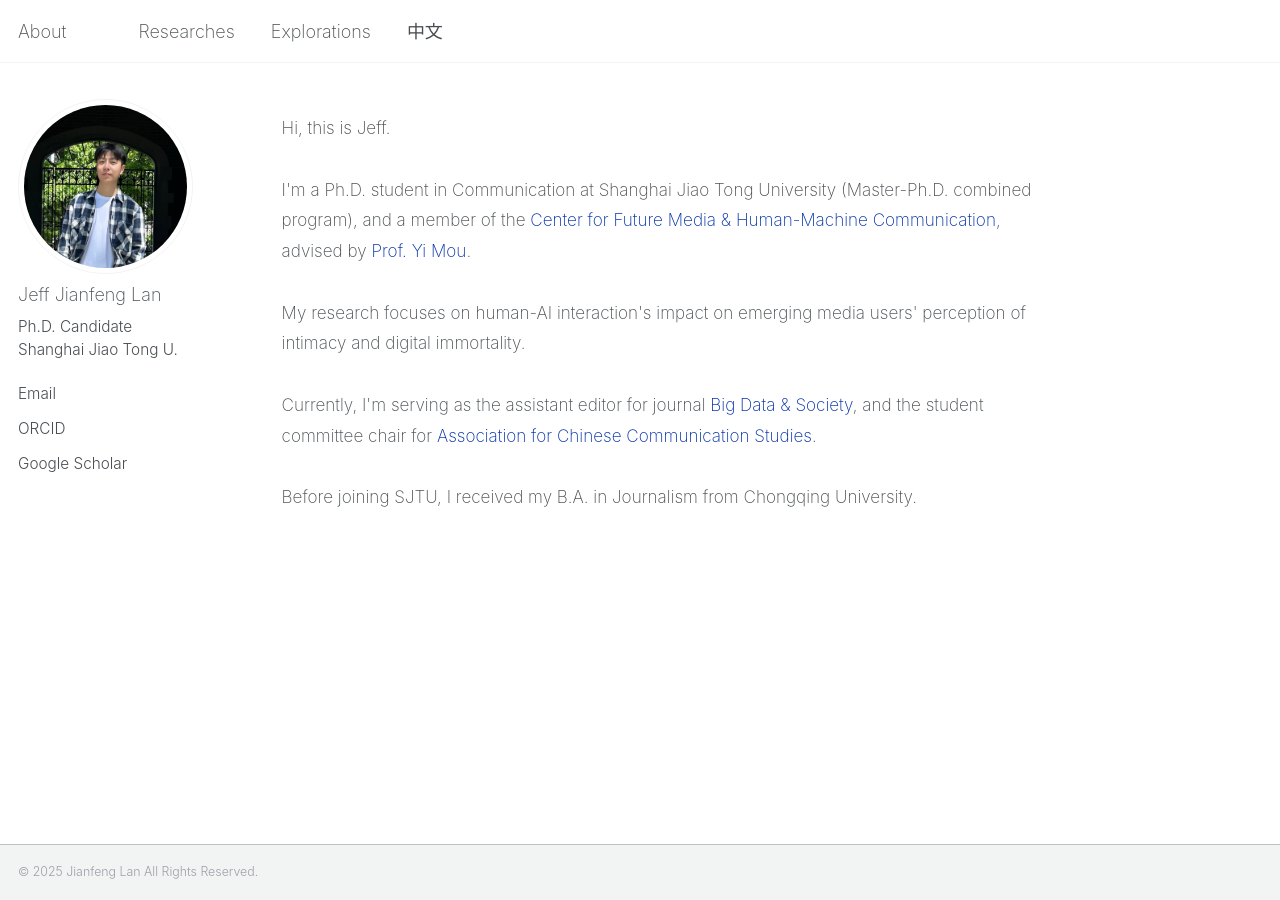
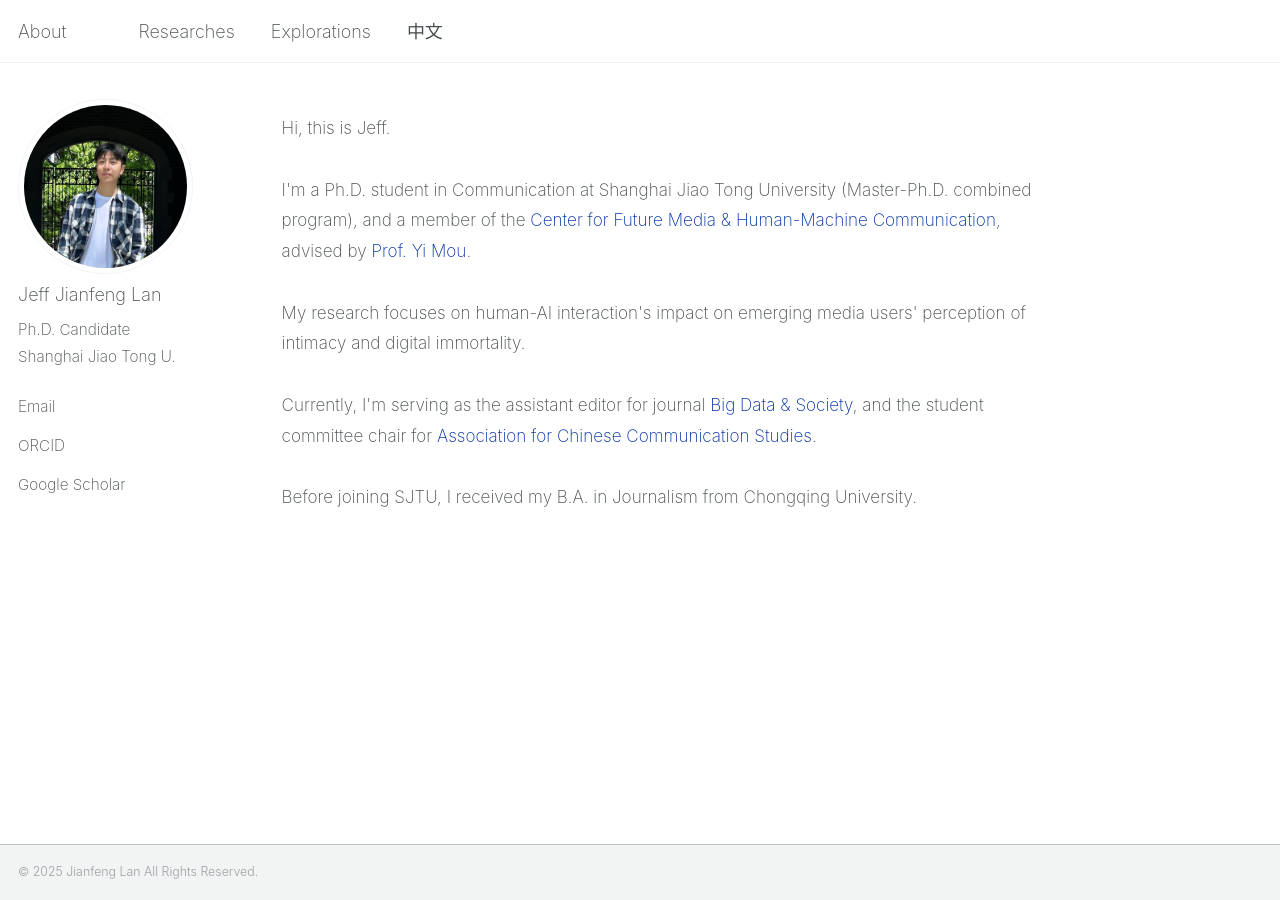
Before and after one commit to jianfenglan/jianfenglan.github.io, a Jekyll site: the page built from _pages/about.md, in a window 1280 px wide. Built offline with Jekyll 4.4.1, drawn with Linux system fonts in a browser that asks for light colours.

Commit message:
Update _sidebar.scss

```diff
--- a/_sass/layout/_sidebar.scss
+++ b/_sass/layout/_sidebar.scss
@@ -54,7 +54,8 @@
   p, li {
     font-family: $sans-serif;
     font-size: 0.85rem;
-    line-height: 1.5;
+    line-height: 1.8;
+    font-weight: 200;
   }
 
   img {
@@ -228,6 +229,8 @@
     color: inherit;
     font-size: 0.85rem;
     text-decoration: none;
+   line-height: 1.8;
+    font-weight: 200;
 
     &:hover {
       text-decoration: underline;
```
